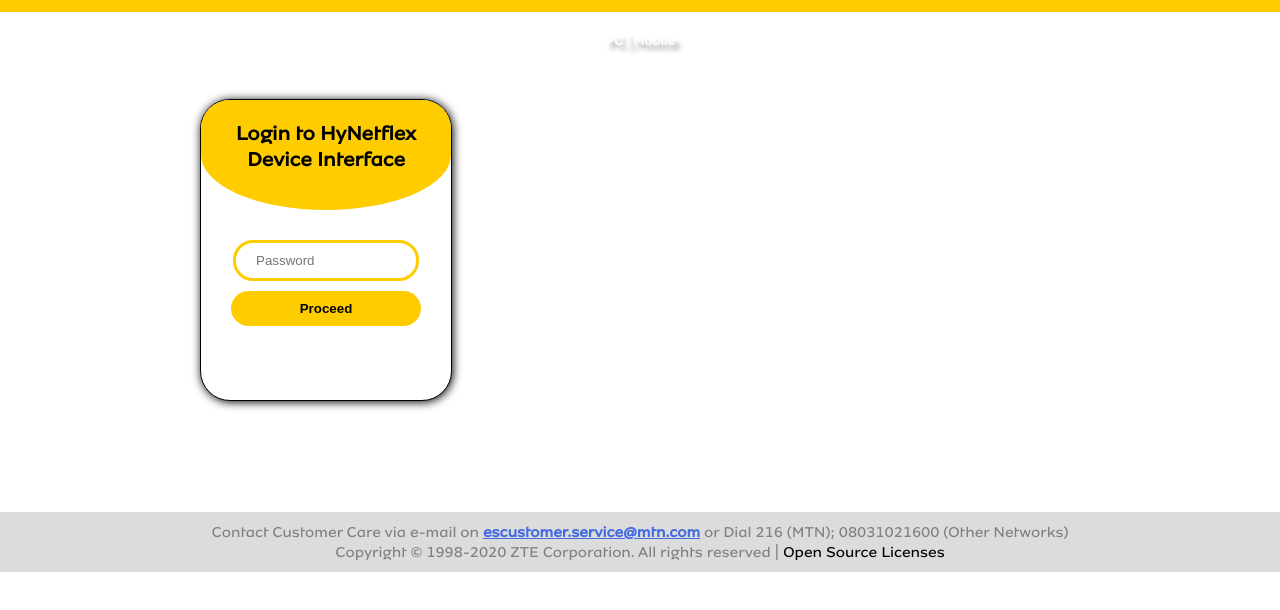
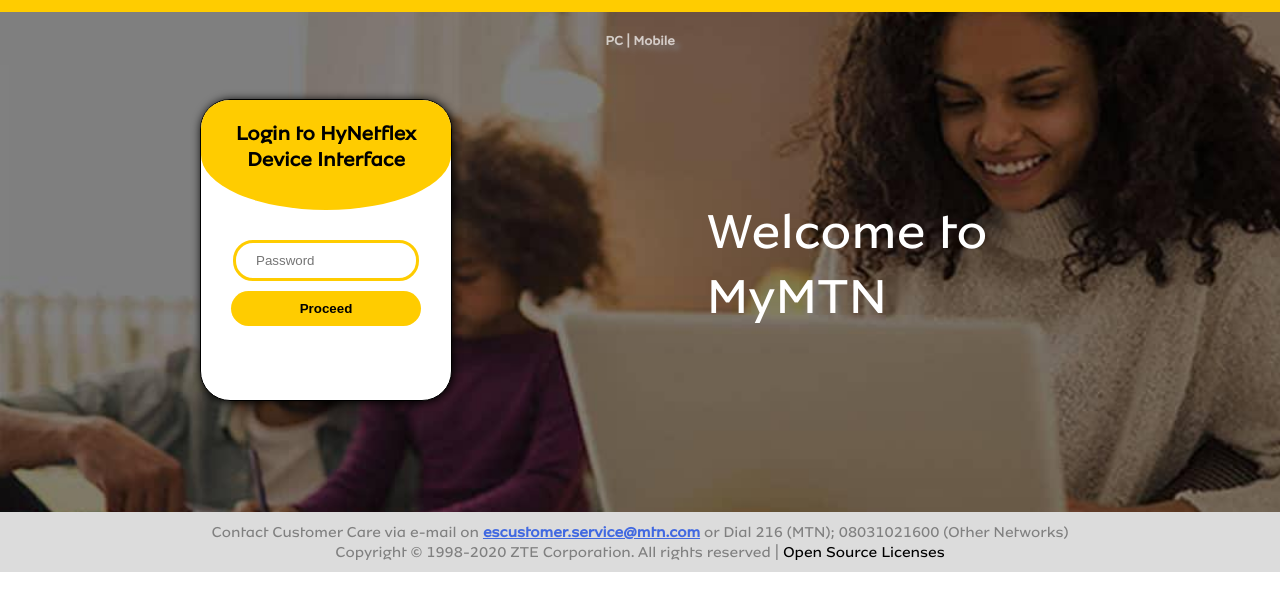
Before and after one commit to Adeyemi210111/mtnhynet, a plain HTML site: page index.html in a window 1280 px wide. Shown: the part 58-668 px from the top of the page. Drawn offline with Linux system fonts and the light colour scheme.

Commit message:
new update

```diff
--- a/css/home.css
+++ b/css/home.css
@@ -37,7 +37,7 @@
 }
 
 #bannercontainer{
-    background: url(images/banner3.png);
+    background: url(../images/banner3.png);
     width: 100%;
     height: 500px;
     font-family: mtnfont;
```
